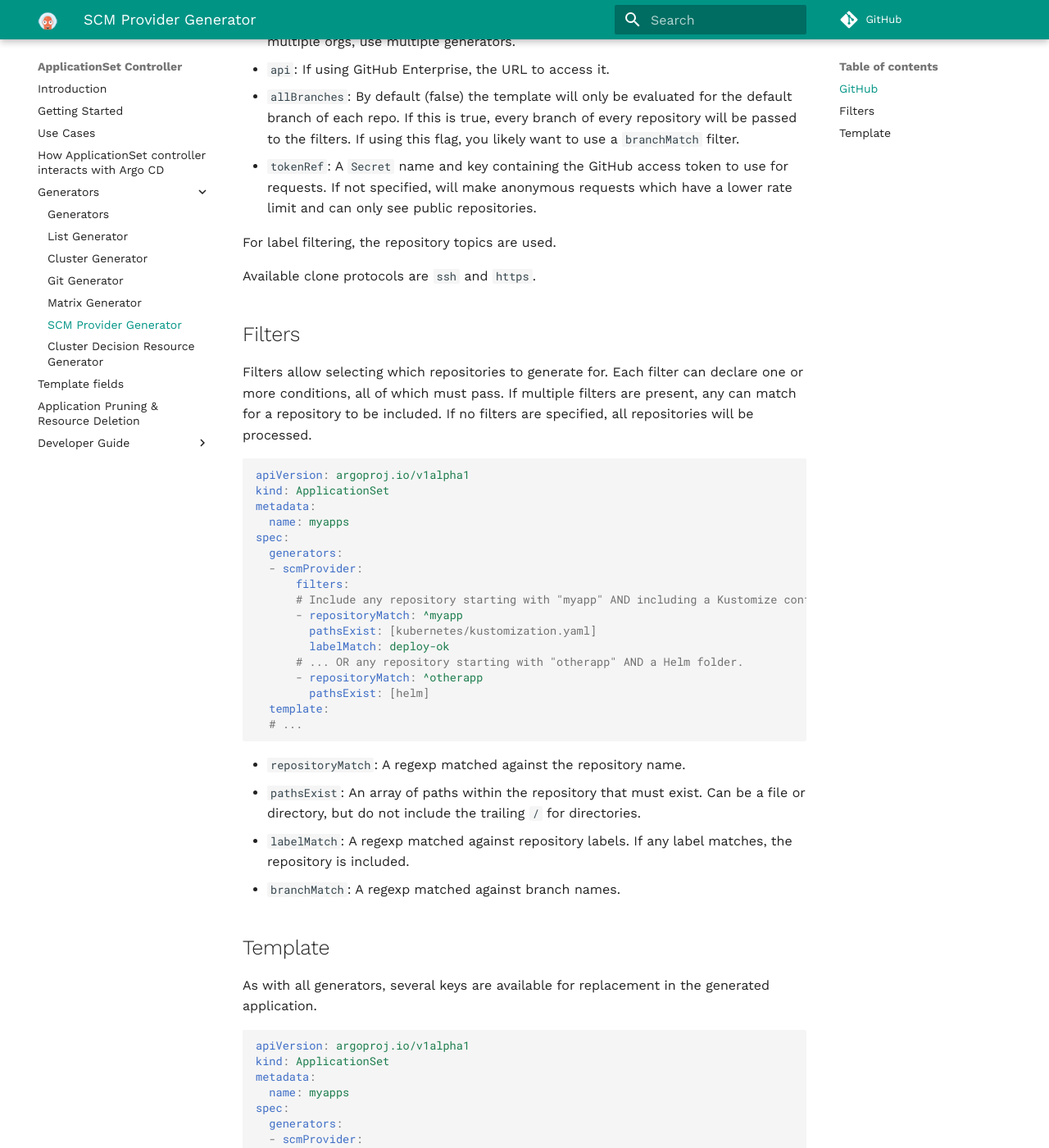
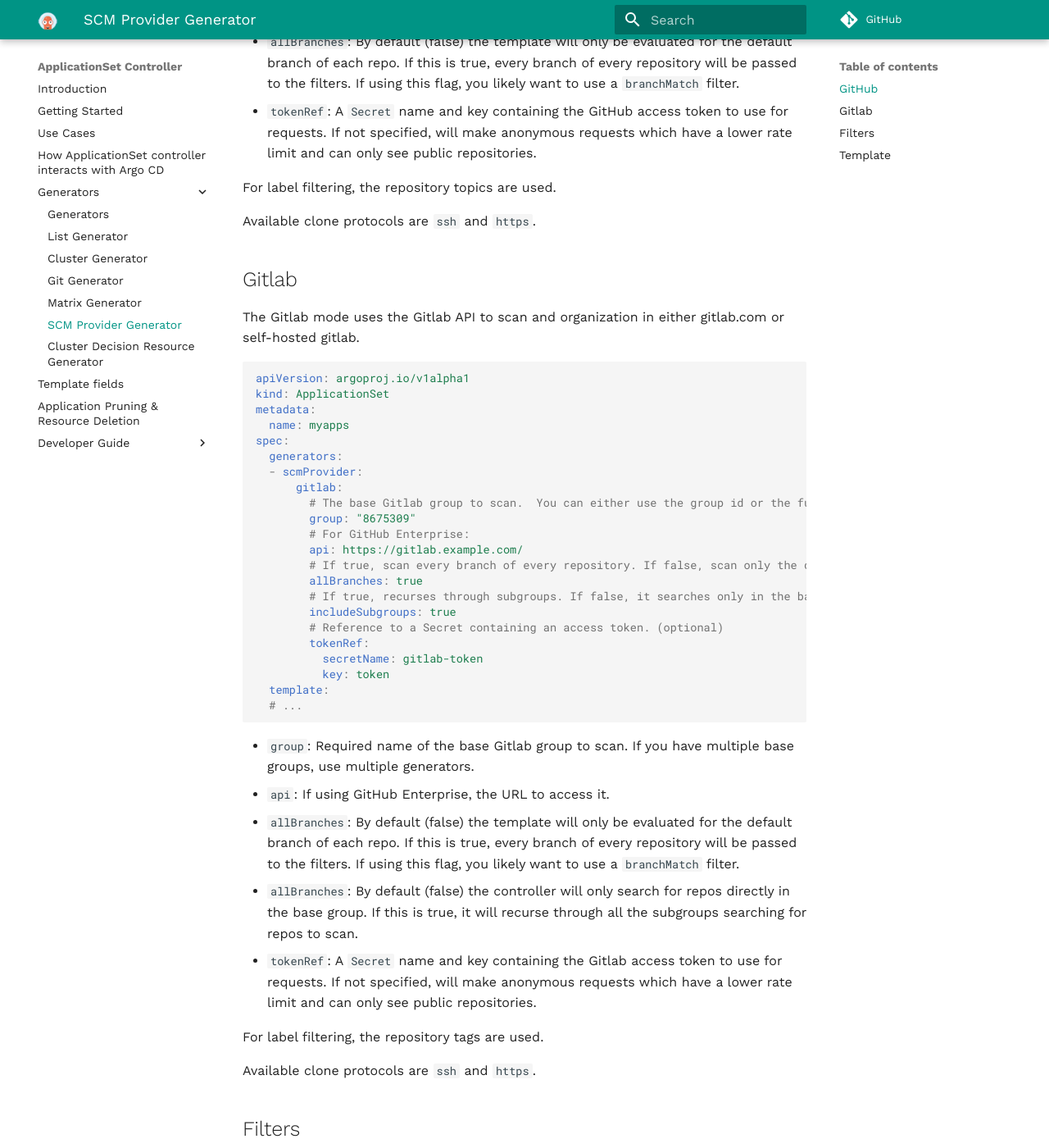
Before and after one commit to argoproj/applicationset, an MkDocs documentation site: the page built from docs/Generators-SCM-Provider.md, in a window 1280 px wide and 1400 px high, scrolled down 1245 px. Shown: the whole window at 82% size. Built offline with MkDocs 1.6.1 and Material for MkDocs 9.7.7, drawn with Linux system fonts in a browser that asks for light colours; comment, search, counter and statistics services are not loaded; some of the changed text lies outside the part shown.

Commit message:
updated docs

````diff
--- a/docs/Generators-SCM-Provider.md
+++ b/docs/Generators-SCM-Provider.md
@@ -54,6 +53,45 @@ spec:
 * `tokenRef`: A `Secret` name and key containing the GitHub access token to use for requests. If not specified, will make anonymous requests which have a lower rate limit and can only see public repositories.
 
 For label filtering, the repository topics are used.
+
+Available clone protocols are `ssh` and `https`.
+
+## Gitlab
+
+The Gitlab mode uses the Gitlab API to scan and organization in either gitlab.com or self-hosted gitlab.
+
+```yaml
+apiVersion: argoproj.io/v1alpha1
+kind: ApplicationSet
+metadata:
+  name: myapps
+spec:
+  generators:
+  - scmProvider:
+      gitlab:
+        # The base Gitlab group to scan.  You can either use the group id or the full namespaced path.
+        group: "8675309"
+        # For GitHub Enterprise:
+        api: https://gitlab.example.com/
+        # If true, scan every branch of every repository. If false, scan only the default branch. Defaults to false.
+        allBranches: true
+        # If true, recurses through subgroups. If false, it searches only in the base group. Defaults to false.
+        includeSubgroups: true
+        # Reference to a Secret containing an access token. (optional)
+        tokenRef:
+          secretName: gitlab-token
+          key: token
+  template:
+  # ...
+```
+
+* `group`: Required name of the base Gitlab group to scan. If you have multiple base groups, use multiple generators.
+* `api`: If using GitHub Enterprise, the URL to access it.
+* `allBranches`: By default (false) the template will only be evaluated for the default branch of each repo. If this is true, every branch of every repository will be passed to the filters. If using this flag, you likely want to use a `branchMatch` filter.
+* `allBranches`: By default (false) the controller will only search for repos directly in the base group. If this is true, it will recurse through all the subgroups searching for repos to scan.
+* `tokenRef`: A `Secret` name and key containing the Gitlab access token to use for requests. If not specified, will make anonymous requests which have a lower rate limit and can only see public repositories.
+
+For label filtering, the repository tags are used.
 
 Available clone protocols are `ssh` and `https`.
 
````
Also changed, not shown: other parts of docs/Generators-SCM-Provider.md (+0 -1 lines).
